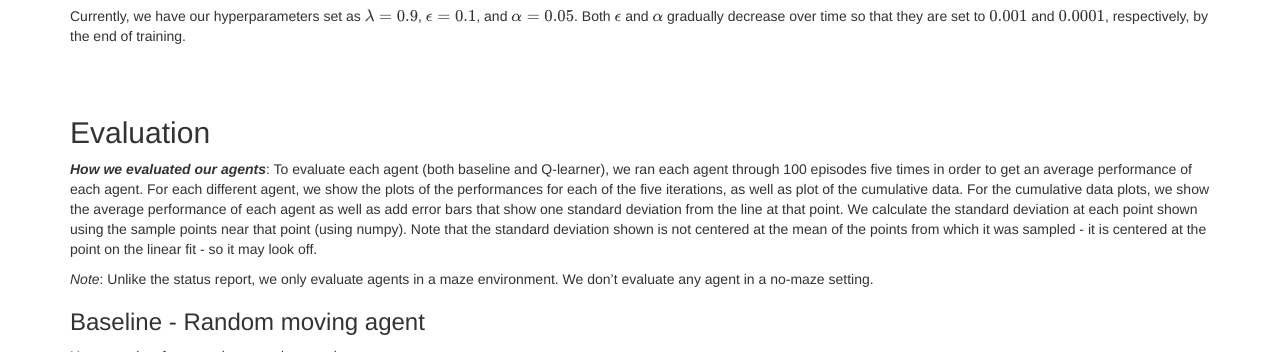
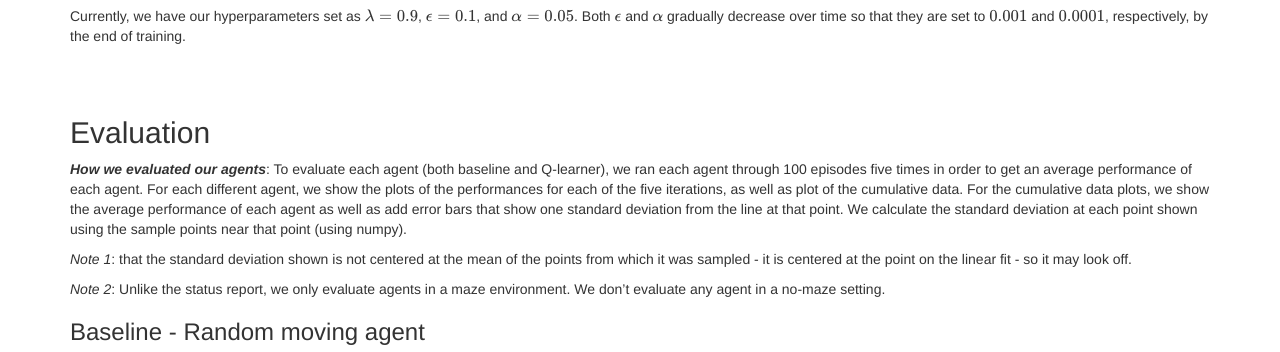
Before and after one commit to becamorin20/Group-16, a Jekyll site: the page built from docs/final.md, in a window 1280 px wide and 900 px high, scrolled down 7825 px, cut to the strip 99-451 px from the top of the window. Built offline with Jekyll 4.4.1, drawn with Linux system fonts in a browser that asks for light colours; formulas are drawn with MathJax 3.

Commit message:
Update final.md

```diff
--- a/docs/final.md
+++ b/docs/final.md
@@ -203,9 +203,10 @@ Currently, we have our hyperparameters set as $$\lambda=0.9$$, $$\epsilon=0.1$$,
 For each different agent, we show the plots of the performances for each of the five iterations, as well as plot of the cumulative data.
 For the cumulative data plots, we show the average performance of each agent as well as add error bars that show one standard deviation from the line at that point.
 We calculate the standard deviation at each point shown using the sample points near that point (using numpy).
-Note that the standard deviation shown is not centered at the mean of the points from which it was sampled - it is centered at the point on the linear fit - so it may look off.
 
-_Note_: Unlike the status report, we only evaluate agents in a maze environment. We don't evaluate any agent in a no-maze setting.
+_Note 1_: that the standard deviation shown is not centered at the mean of the points from which it was sampled - it is centered at the point on the linear fit - so it may look off.
+
+_Note 2_: Unlike the status report, we only evaluate agents in a maze environment. We don't evaluate any agent in a no-maze setting.
 
 ### Baseline - Random moving agent
 Here are plots from running a random moving agent.
```
Also changed, not shown: other parts of docs/final.md (+1 -1 lines).
